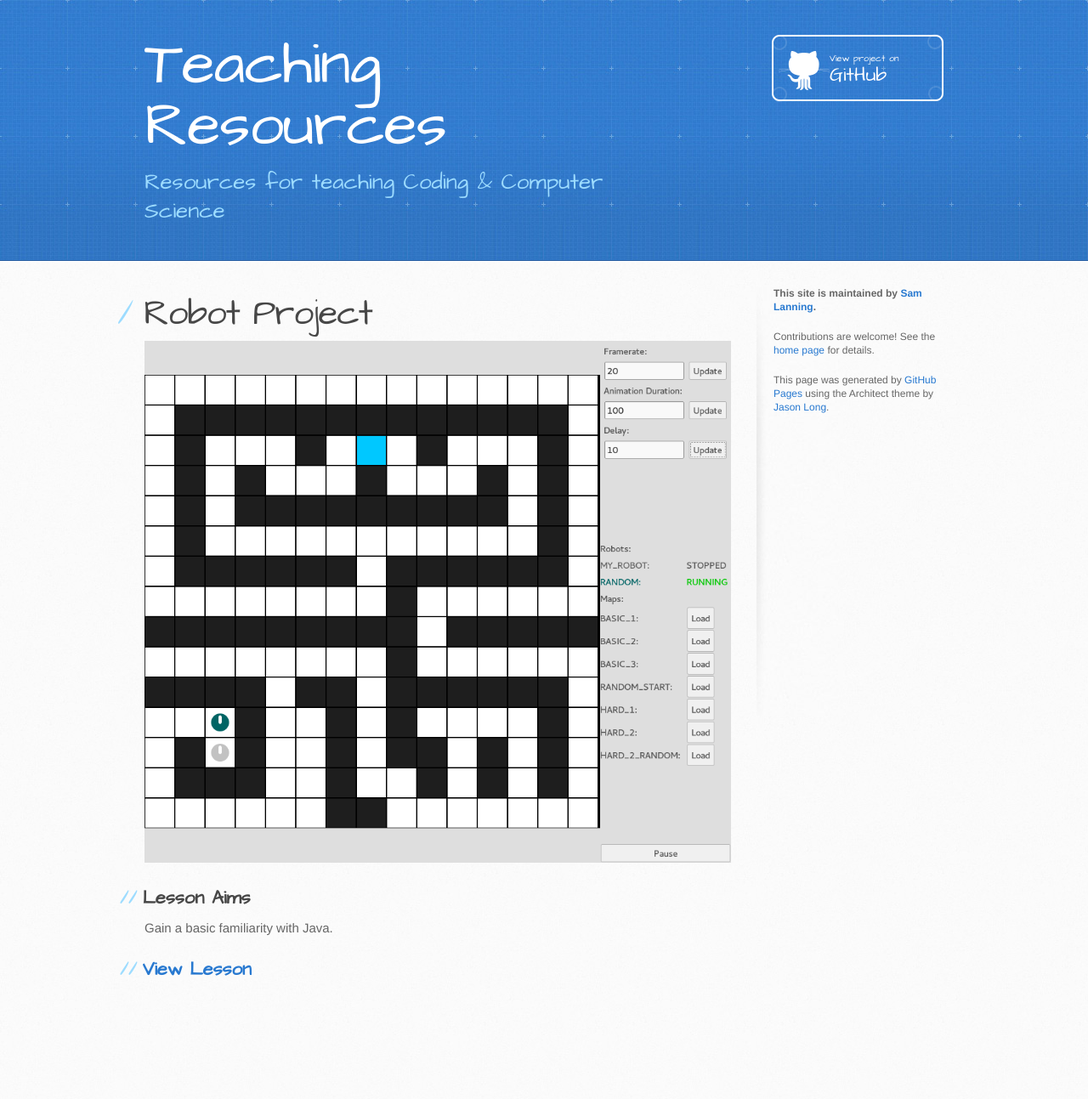
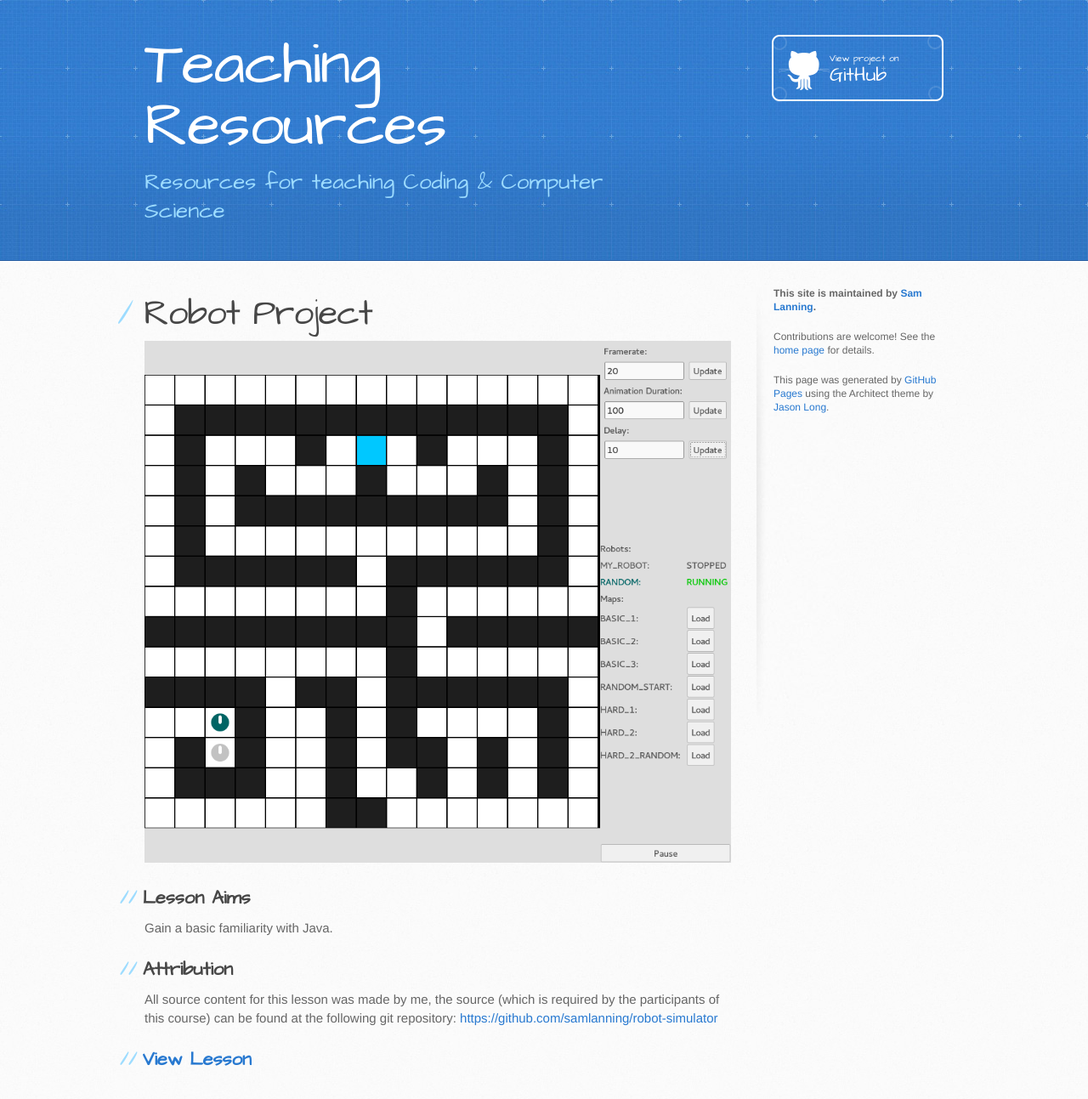
Before and after one commit to s0/teaching-resources, a Jekyll site: the page built from java/robot_project/index.md, in a window 1280 px wide. Shown: the whole page at 85% size. Built offline with Jekyll 4.4.1, drawn with Linux system fonts in a browser that asks for light colours; before the commit the page ends 1187 px from its top, so only the background shows below that.

Commit message:
Added link to source for robot lesson

```diff
--- a/java/robot_project/index.md
+++ b/java/robot_project/index.md
@@ -12,4 +12,10 @@ title: Robot Project
 
 Gain a basic familiarity with Java.
 
+## Attribution
+
+All source content for this lesson was made by me, the source (which is
+required by the participants of this course) can be found at the following git
+repository: [https://github.com/samlanning/robot-simulator](https://github.com/samlanning/robot-simulator)
+
 ## [View Lesson](lesson/)
```
